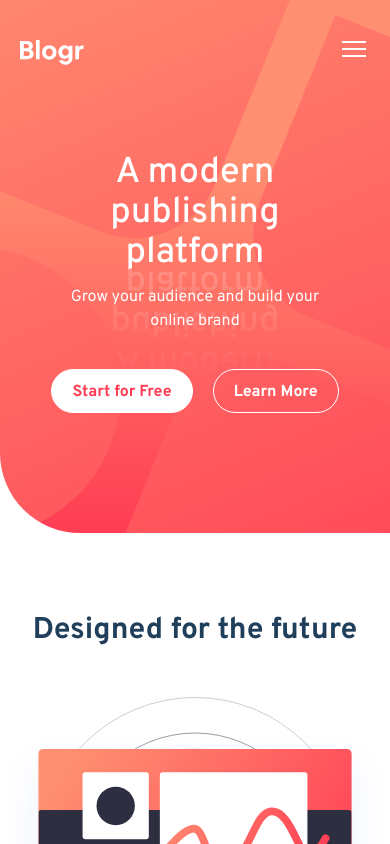
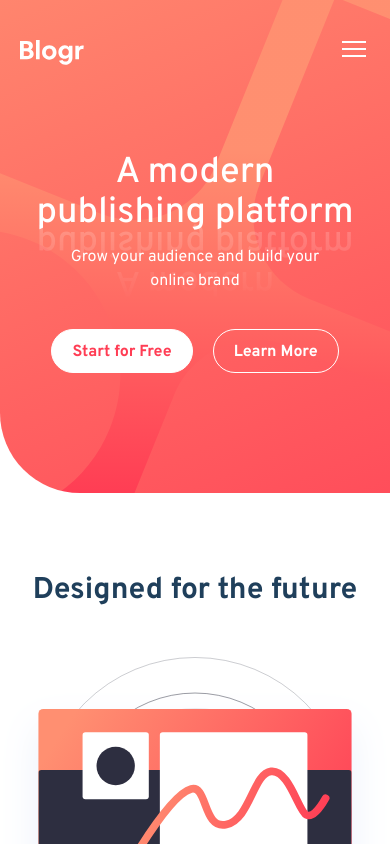
Before and after one commit to MarziaJalili/blogr-landing-page, a React (Vite) app: page / in a window 390 px wide. Shown: the top 844 px of the page. Built offline with nearby package versions, Linux system fonts and the light colour scheme.

Commit message:
deleted the px from the h1

```diff
--- a/src/components/cta/Cta.jsx
+++ b/src/components/cta/Cta.jsx
@@ -96,7 +96,7 @@ const Cta = () => {
         <h1 className="relative max-md:hidden text-4xl font-medium text-center px-6 md:text-4xl lg:text-5xl">
           {headingSpans}
         </h1>
-        <h1 className="text-4xl md:hidden font-medium text-center px-3 md:text-4xl lg:text-5xl">
+        <h1 className="text-4xl md:hidden font-medium text-center md:text-4xl lg:text-5xl">
           A modern publishing platform
         </h1>
         <p className="text-center px-5 lg:text-lg">
```
